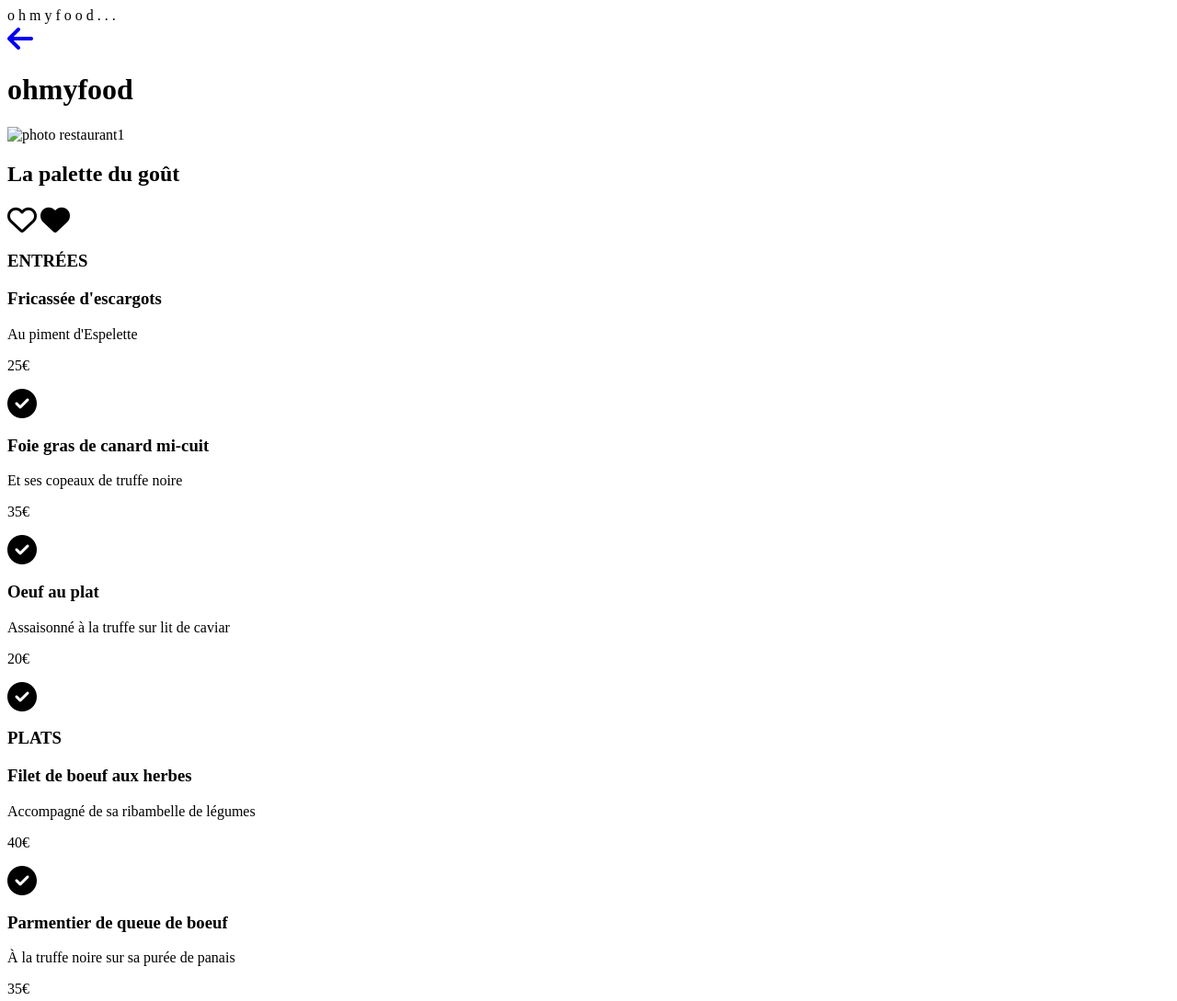
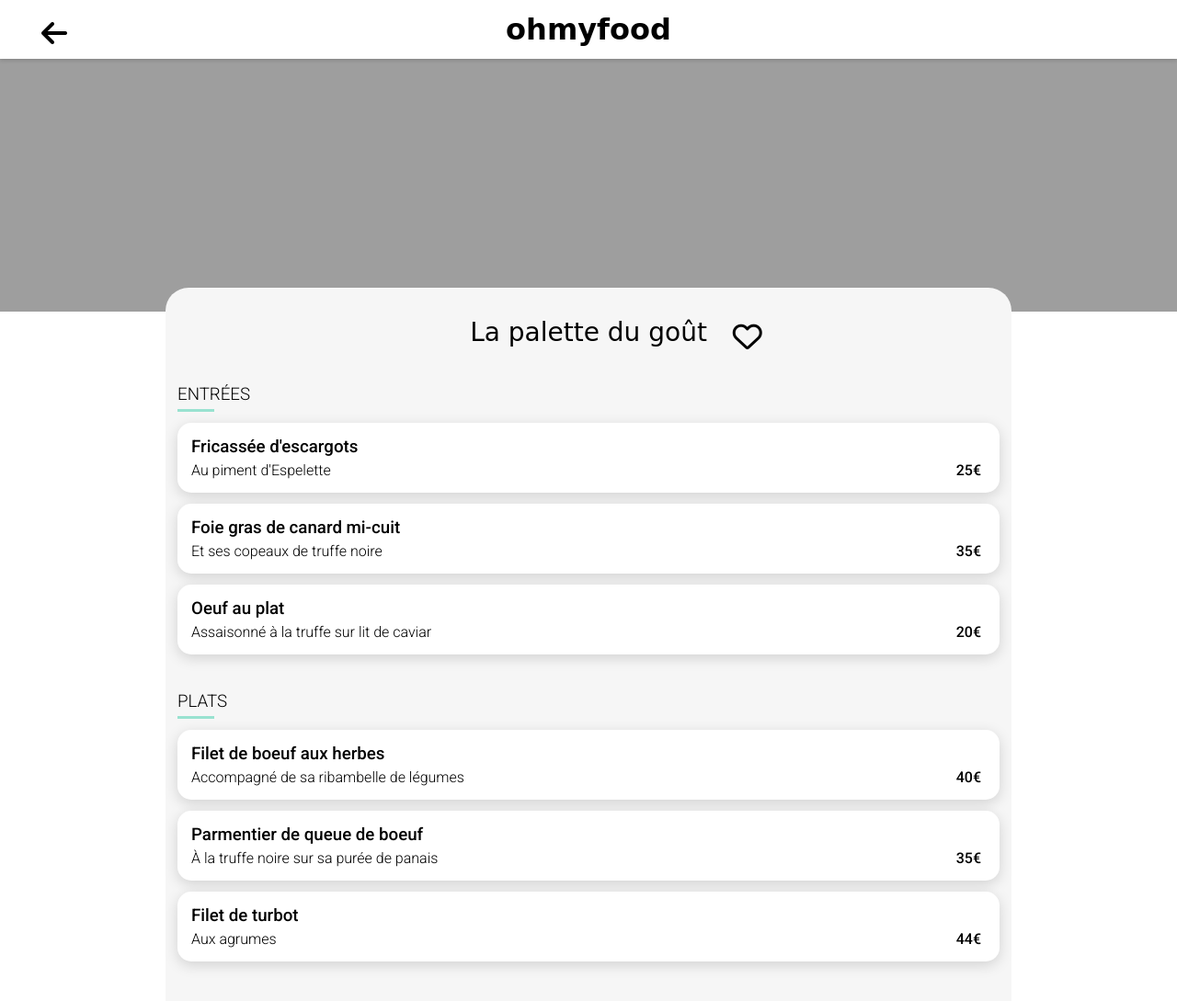
Before and after one commit to samra-git/P4_ohmyfood, a website: page html/restaurant1.html in a window 1280 px wide. Shown: the top 1089 px of the page at 92% size. Drawn offline with nearby package versions, Linux system fonts and the light colour scheme; files that its build step writes are made by us from their sources; the site is published under a folder, as on GitHub Pages, so addresses that start at the root find nothing; a web font is replaced by a local one.

Commit message:
actualisation arborescence pages

```diff
--- a/html/restaurant1.html
+++ b/html/restaurant1.html
@@ -6,7 +6,7 @@
     <title>La palette du goût</title>
     <link href="https://fonts.googleapis.com/css2?family=Montserrat:wght@100&family=Poppins:wght@400;600;800&family=Roboto:wght@300;500;700&family=Rubik+Iso&family=Shrikhand&display=swap"
     rel="stylesheet"/>
-  <link rel="stylesheet" href="/assets/css/styles.css"/>
+  <link rel="stylesheet" href="../assets/css/styles.css"/>
   <script src="https://kit.fontawesome.com/3ac437e43c.js" crossorigin="anonymous"></script>
 </head>
 <body>
@@ -26,12 +26,12 @@
 
 <header>
     <div class="return">
-        <a href="/index.html"><i class="fa-solid fa-arrow-left fa-2x"></i></a>
+        <a href="../index.html"><i class="fa-solid fa-arrow-left fa-2x"></i></a>
     </div>
     <h1>ohmyfood</h1>
 </header>
 <div class="picture">
-    <img src="/assets/images/jay-wennington-N_Y88TWmGwA-unsplash.jpg" alt="photo restaurant1">
+    <img src="../assets/images/jay-wennington-N_Y88TWmGwA-unsplash.jpg" alt="photo restaurant1">
 </div>
 <main class="main-restaurant">
     <div class="title">
--- a/html/restaurant2.html
+++ b/html/restaurant2.html
@@ -6,7 +6,7 @@
     <title>La note enchantée</title>
     <link href="https://fonts.googleapis.com/css2?family=Montserrat:wght@100&family=Poppins:wght@400;600;800&family=Roboto:wght@300;500;700&family=Rubik+Iso&family=Shrikhand&display=swap"
     rel="stylesheet"/>
-  <link rel="stylesheet" href="/assets/css/styles.css"/>
+  <link rel="stylesheet" href="../assets/css/styles.css"/>
   <script src="https://kit.fontawesome.com/3ac437e43c.js" crossorigin="anonymous"></script>
 </head>
 <body>
@@ -26,12 +26,12 @@
 
 <header>
     <div class="return">
-        <a href="/index.html"><i class="fa-solid fa-arrow-left fa-2x"></i></a>
+        <a href="../index.html"><i class="fa-solid fa-arrow-left fa-2x"></i></a>
     </div>
     <h1>ohmyfood</h1>
 </header>
 <div class="picture">
-    <img src="/assets/images/stil-u2Lp8tXIcjw-unsplash.jpg" alt="photo restaurant1">
+    <img src="../assets/images/stil-u2Lp8tXIcjw-unsplash.jpg" alt="photo restaurant1">
 </div>
 <main class="main-restaurant">
     <div class="title">
```
Also changed, not shown: html/restaurant3.html (+3 -3 lines), html/restaurant4.html (+3 -3 lines), index.html (+1 -1 lines).
